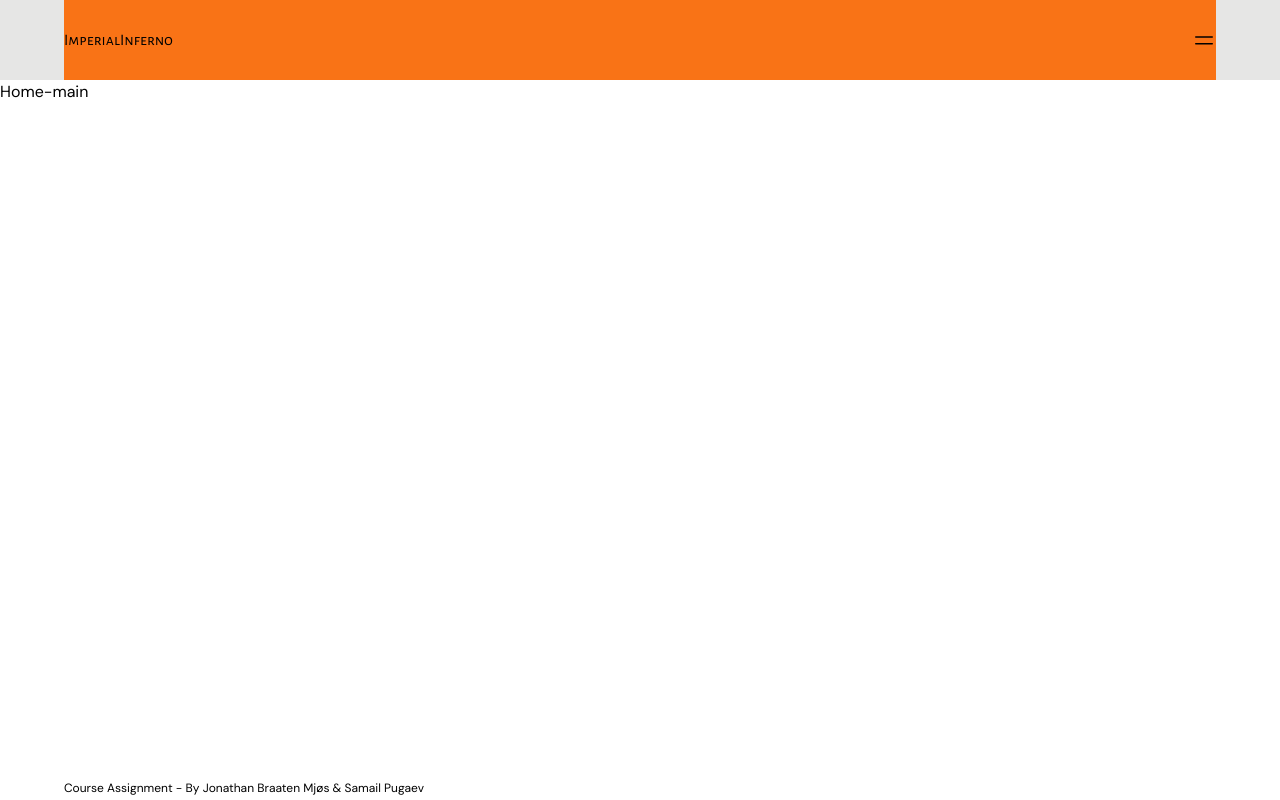
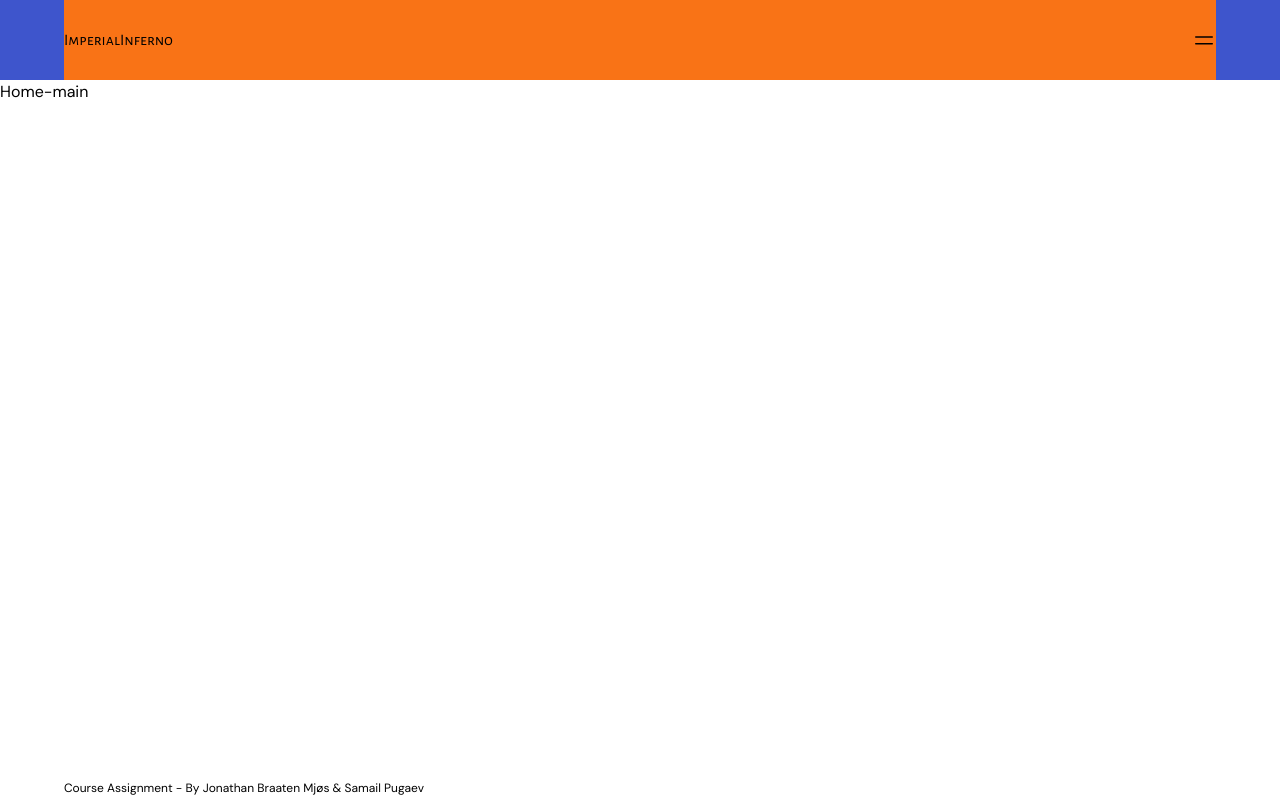
Before and after one commit to jmjjmj994/ca-dev-platforms-frontend, a React (Vite) app: page / in a window 1280 px wide. Built offline with nearby package versions, Linux system fonts and the light colour scheme.

Commit message:
Added more colors

```diff
--- a/tailwind.config.js
+++ b/tailwind.config.js
@@ -6,9 +6,12 @@ export default {
   theme: {
     extend: {
       colors: {
-        primary: 'hsl(60, 1%, 90%)',
-
-        secondary: 'hsl(0, 0%, 80%)',
+        primary: 'hsl(230, 58%, 52%)',
+        secondary: 'hsl(230, 44%, 14%)',
+        background: 'hsl(0, 0%, 100%)',
+        'light-grey': '	hsl(228, 33%, 97%)',
+        'darker-grey': 'hsl(230, 48%, 90%)',
+        'very-dark-grey': 'hsl(230, 18%, 38%)',
       },
 
       width: {
```
